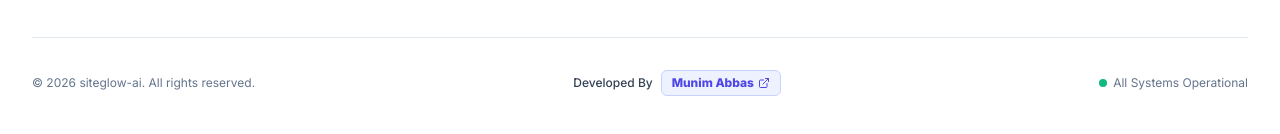
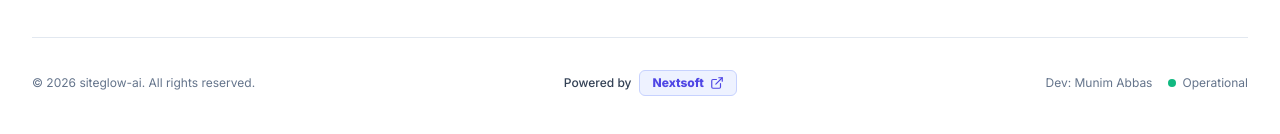
Before and after one commit to Abbas7808/SEO_AI, a React (Vite) app in the folder frontend/: page / in a window 1280 px wide. Shown: the part 3130-3264 px from the top of the page. Built offline with nearby package versions, Linux system fonts and the light colour scheme; no server answers.

Commit message:
feat: add Powered by Nextsoft footer link

```diff
--- a/frontend/src/components/common/Footer.jsx
+++ b/frontend/src/components/common/Footer.jsx
@@ -66,24 +66,32 @@ export default function Footer() {
         <div className="pt-8 border-t border-slate-200 dark:border-slate-800 flex flex-col sm:flex-row items-center justify-between text-xs text-slate-500 dark:text-slate-400 gap-4">
           <p>© {new Date().getFullYear()} siteglow-ai. All rights reserved.</p>
 
-          {/* Developer Attribution with LinkedIn Link */}
+          {/* Powered by Nextsoft */}
           <div className="flex items-center gap-2 text-xs font-medium text-slate-700 dark:text-slate-300">
-            <span>Developed By</span>
+            <span>Powered by</span>
+            <a
+              href="https://nexsoft.site/"
+              target="_blank"
+              rel="noopener noreferrer"
+              className="inline-flex items-center gap-1.5 text-brand-600 dark:text-brand-400 hover:text-brand-700 dark:hover:text-brand-300 font-black hover:underline transition-all bg-brand-50 dark:bg-brand-950/60 px-3 py-1 rounded-md border border-brand-200 dark:border-brand-900 shadow-xs"
+            >
+              <span>Nextsoft</span>
+              <ExternalLink className="w-3.5 h-3.5" />
+            </a>
+          </div>
+
+          <div className="flex items-center gap-4">
             <a
               href="https://www.linkedin.com/in/munim-abbas"
               target="_blank"
               rel="noopener noreferrer"
-              className="inline-flex items-center gap-1 text-brand-600 dark:text-brand-400 hover:text-brand-700 dark:hover:text-brand-300 font-extrabold hover:underline transition-all bg-brand-50 dark:bg-brand-950/60 px-2.5 py-1 rounded-md border border-brand-200 dark:border-brand-900"
+              className="text-slate-500 hover:text-brand-600 dark:hover:text-brand-400 transition-colors"
             >
-              <span>Munim Abbas</span>
-              <ExternalLink className="w-3 h-3" />
+              Dev: Munim Abbas
             </a>
-          </div>
-
-          <div className="flex items-center gap-6">
             <span className="flex items-center gap-1.5">
               <span className="w-2 h-2 rounded-full bg-emerald-500 animate-pulse"></span>
-              All Systems Operational
+              Operational
             </span>
           </div>
         </div>
--- a/frontend/src/layouts/DashboardLayout.jsx
+++ b/frontend/src/layouts/DashboardLayout.jsx
@@ -86,19 +86,30 @@ export default function DashboardLayout() {
             <Outlet />
           </ErrorBoundary>
         </main>
-        {/* Dashboard Footer with Developer Attribution */}
+        {/* Dashboard Footer with Powered by Nextsoft */}
         <footer className="border-t border-slate-200 dark:border-slate-800/80 bg-white/50 dark:bg-slate-900/50 py-4 px-6 text-xs text-slate-500 dark:text-slate-400 flex flex-col sm:flex-row items-center justify-between gap-3">
           <span>© {new Date().getFullYear()} siteglow-ai &bull; Autonomous SEO Platform</span>
-          <div className="flex items-center gap-1.5 font-medium text-slate-700 dark:text-slate-300">
-            <span>Developed By</span>
+          <div className="flex items-center gap-3">
+            <div className="flex items-center gap-1.5 font-medium text-slate-700 dark:text-slate-300">
+              <span>Powered by</span>
+              <a
+                href="https://nexsoft.site/"
+                target="_blank"
+                rel="noopener noreferrer"
+                className="inline-flex items-center gap-1.5 text-brand-600 dark:text-brand-400 hover:text-brand-700 dark:hover:text-brand-300 font-black hover:underline transition-all bg-brand-50 dark:bg-brand-950/60 px-2.5 py-1 rounded border border-brand-200 dark:border-brand-900 shadow-xs"
+              >
+                <span>Nextsoft</span>
+                <ExternalLink className="w-3.5 h-3.5" />
+              </a>
+            </div>
+            <span className="text-slate-300 dark:text-slate-700">&bull;</span>
             <a
               href="https://www.linkedin.com/in/munim-abbas"
               target="_blank"
               rel="noopener noreferrer"
-              className="inline-flex items-center gap-1 text-brand-600 dark:text-brand-400 hover:text-brand-700 dark:hover:text-brand-300 font-extrabold hover:underline transition-all bg-brand-50 dark:bg-brand-950/60 px-2 py-0.5 rounded border border-brand-200 dark:border-brand-900"
+              className="text-slate-500 hover:text-brand-600 dark:hover:text-brand-400 transition-colors"
             >
-              <span>Munim Abbas</span>
-              <ExternalLink className="w-3 h-3" />
+              Dev: Munim Abbas
             </a>
           </div>
         </footer>
```
